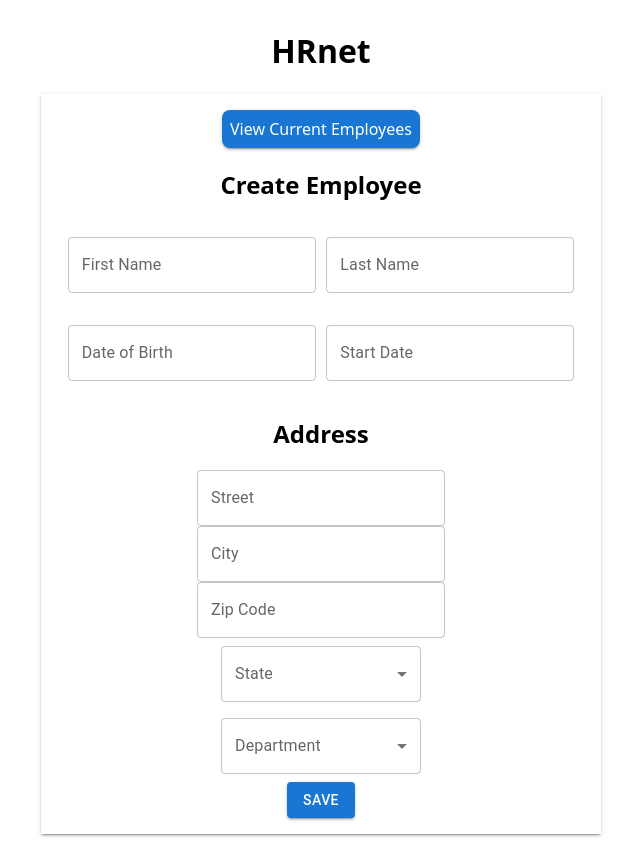
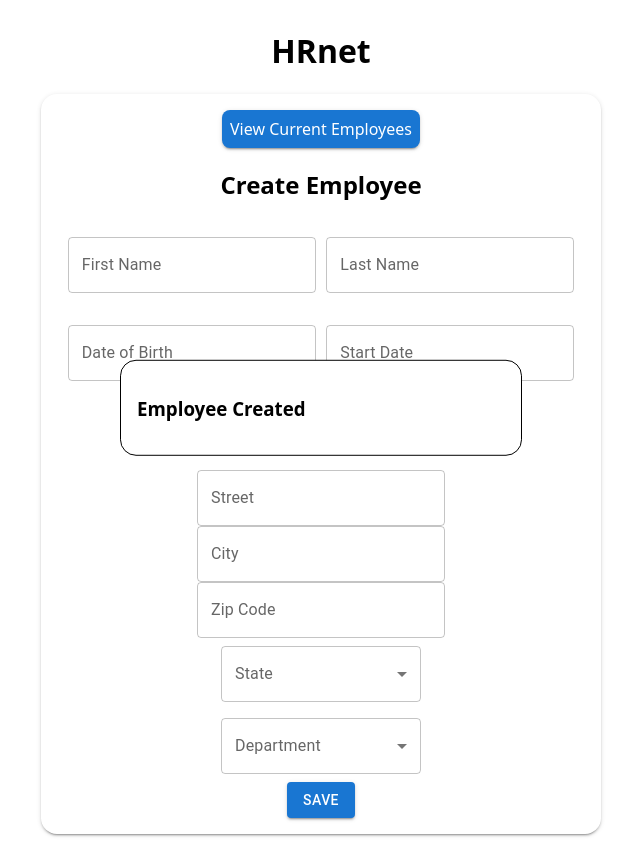
Before and after one commit to Matt-Fr/franck_matthieu_14_18102022, a React (Create React App) app: page / in a window 1280 px wide. Shown: the whole page, without its empty margins (319-959 px from the left). Built offline with nearby package versions, Linux system fonts and the light colour scheme.

Commit message:
added modal

```diff
--- /dev/null
+++ b/src/components.js/Modal.css
@@ -0,0 +1,23 @@
+.background {
+  z-index: 100000;
+  position: fixed;
+  width: 100vw;
+  height: 100vh;
+  /* background-color: antiquewhite; */
+}
+
+.background-Container {
+  position: relative;
+  border: 1px solid black;
+  border-radius: 1rem;
+  top: 50%;
+  left: 50%;
+  transform: translate(-50%, -50%);
+  width: 25rem;
+  background-color: white;
+}
+
+.background-Container-title {
+  padding: 1rem;
+  display: flex;
+}
--- /dev/null
+++ b/src/components.js/Modal.js
@@ -0,0 +1,27 @@
+import React, { useState } from "react";
+import "./Modal.css";
+
+const Modal = ({ message }) => {
+  const [isModalOpen, setIsModalOpen] = useState(true);
+  return (
+    isModalOpen && (
+      <div
+        className="background"
+        onClick={() => {
+          setIsModalOpen(false);
+        }}
+      >
+        <div
+          className="background-Container"
+          onClick={() => {
+            setIsModalOpen(false);
+          }}
+        >
+          <h3 className="background-Container-title">{message}</h3>
+        </div>
+      </div>
+    )
+  );
+};
+
+export default Modal;
--- a/src/index.css
+++ b/src/index.css
@@ -40,6 +40,7 @@ body {
   align-items: center;
   box-shadow: 0px 3px 1px -2px rgb(0 0 0 / 20%),
     0px 2px 2px 0px rgb(0 0 0 / 14%), 0px 1px 5px 0px rgb(0 0 0 / 12%);
+  border-radius: 1rem;
 }
 
 .formHome {
--- a/src/pages/Home.js
+++ b/src/pages/Home.js
@@ -13,6 +13,7 @@ import Select from "@mui/material/Select";
 import { states } from "../utils/UsStates";
 import { departments } from "../utils/departments";
 import Button from "@mui/material/Button";
+import Modal from "../components.js/Modal";
 
 const Home = () => {
   const dispatch = useDispatch();
@@ -179,6 +180,7 @@ const Home = () => {
           </Button>
         </form>
       </div>
+      <Modal message="Employee Created"></Modal>
     </main>
   );
 };
```
